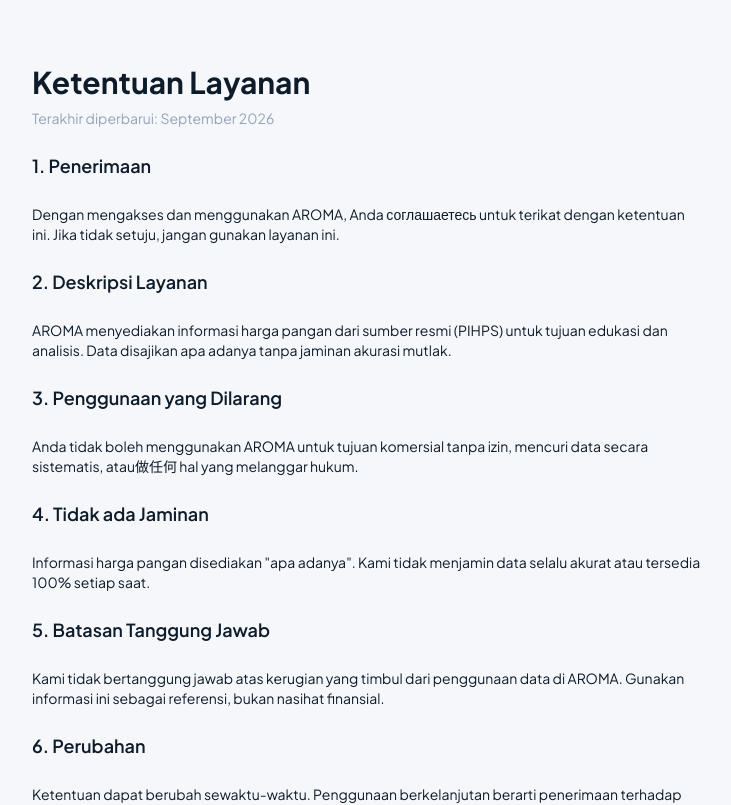
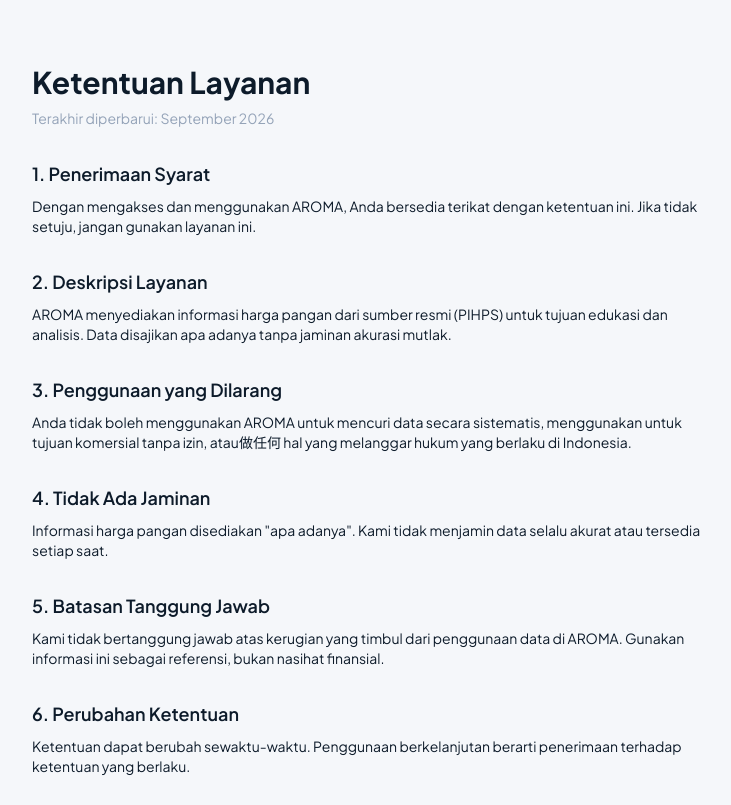
Before and after one commit to kanigaraa/aroma-web, a Next.js app: page /terms in a window 1280 px wide. Shown: the top 805 px of the page, without its empty margins (272-1003 px from the left). Built offline with nearby package versions, Linux system fonts and the light colour scheme.

Commit message:
feat: page titles, privacy/terms styled, fix text content

```diff
--- /dev/null
+++ b/src/app/(app)/dashboard/layout.tsx
@@ -0,0 +1,10 @@
+import type { Metadata } from "next";
+
+export const metadata: Metadata = {
+  title: "AROMA | Dashboard",
+  description: "Dashboard prediksi harga pangan Indonesia.",
+};
+
+export default function DashboardLayout({ children }: { children: React.ReactNode }) {
+  return children;
+}
--- /dev/null
+++ b/src/app/login/layout.tsx
@@ -0,0 +1,3 @@
+import type { Metadata } from "next";
+export const metadata: Metadata = { title: "AROMA | Masuk", description: "Masuk ke AROMA." };
+export default function LoginLayout({ children }: { children: React.ReactNode }) { return children; }
--- a/src/app/privacy/page.tsx
+++ b/src/app/privacy/page.tsx
@@ -1,27 +1,42 @@
+import type { Metadata } from "next";
 import Link from "next/link";
+import styles from "@/app/landing.module.css";
+
+export const metadata: Metadata = { title: "AROMA | Kebijakan Privasi", description: "Kebijakan privasi AROMA." };
 
 export default function PrivacyPage() {
   return (
+    <div className={styles.landing}>
       <main className="min-h-screen bg-background px-6 py-16">
         <article className="mx-auto max-w-2xl">
           <h1 className="mb-2 text-3xl font-bold text-primary">Kebijakan Privasi</h1>
-        <p className="mb-6 text-sm text-secondary">Terakhir diperbarui: September 2026</p>
+          <p className="mb-8 text-sm text-secondary">Terakhir diperbarui: September 2026</p>
 
           <section className="space-y-6 text-sm text-copy">
-          <h2 className="text-lg font-semibold text-primary">1. Data yang Kami Kumpulkan</h2>
+            <div>
+              <h2 className="mb-2 text-lg font-semibold text-primary">1. Data yang Kami Kumpulkan</h2>
               <p>AROMA menyimpan data harga pangan dari sumber resmi (PIHPS) dan data akun pengguna (email) untuk keperluan autentikasi. Kami tidak menjual atau membagikan data pribadi kepada pihak ketiga.</p>
+            </div>
 
-          <h2 className="text-lg font-semibold text-primary">2. Penggunaan Data</h2>
-          <p>Data email digunakan solely untuk login dan komunikasi terkait akun. Data harga pangan ditampilkan untuk keperluan informasi publik.</p>
+            <div>
+              <h2 className="mb-2 text-lg font-semibold text-primary">2. Penggunaan Data</h2>
+              <p>Data email digunakan untuk login dan komunikasi terkait akun. Data harga pangan ditampilkan untuk keperluan informasi publik.</p>
+            </div>
 
-          <h2 className="text-lg font-semibold text-primary">3. Cookie</h2>
+            <div>
+              <h2 className="mb-2 text-lg font-semibold text-primary">3. Cookie</h2>
               <p>Kami menggunakan cookie sesi untuk autentikasi. Cookie tidak melacak aktivitas di luar aplikasi AROMA.</p>
+            </div>
 
-          <h2 className="text-lg font-semibold text-primary">4. Keamanan</h2>
+            <div>
+              <h2 className="mb-2 text-lg font-semibold text-primary">4. Keamanan</h2>
               <p>Autentikasi dilindungi oleh Better Auth dengan enkripsi standar industri. Kata sandi tidak disimpan dalam bentuk plain text.</p>
+            </div>
 
-          <h2 className="text-lg font-semibold text-primary">5. Kontak</h2>
+            <div>
+              <h2 className="mb-2 text-lg font-semibold text-primary">5. Kontak</h2>
               <p>Hubungi kami di <a href="mailto:adlafayyaz@aroma.my.id" className="text-accent hover:underline">adlafayyaz@aroma.my.id</a> untuk pertanyaan terkait privasi.</p>
+            </div>
           </section>
 
           <div className="mt-10 border-t border-border pt-6">
@@ -29,5 +44,6 @@
           </div>
         </article>
       </main>
+    </div>
   );
 }
--- /dev/null
+++ b/src/app/register/layout.tsx
@@ -0,0 +1,3 @@
+import type { Metadata } from "next";
+export const metadata: Metadata = { title: "AROMA | Daftar", description: "Daftar akun AROMA." };
+export default function RegisterLayout({ children }: { children: React.ReactNode }) { return children; }
--- a/src/app/terms/page.tsx
+++ b/src/app/terms/page.tsx
@@ -1,33 +1,52 @@
+import type { Metadata } from "next";
 import Link from "next/link";
+import styles from "@/app/landing.module.css";
+
+export const metadata: Metadata = { title: "AROMA | Ketentuan Layanan", description: "Ketentuan layanan AROMA." };
 
 export default function TermsPage() {
   return (
+    <div className={styles.landing}>
       <main className="min-h-screen bg-background px-6 py-16">
         <article className="mx-auto max-w-2xl">
           <h1 className="mb-2 text-3xl font-bold text-primary">Ketentuan Layanan</h1>
-        <p className="mb-6 text-sm text-secondary">Terakhir diperbarui: September 2026</p>
+          <p className="mb-8 text-sm text-secondary">Terakhir diperbarui: September 2026</p>
 
-        <section className="space-y-6 text-sm text-copy">
-          <h2 className="text-lg font-semibold text-primary">1. Penerimaan</h2>
-          <p>Dengan mengakses dan menggunakan AROMA, Anda соглашаетесь untuk terikat dengan ketentuan ini. Jika tidak setuju, jangan gunakan layanan ini.</p>
+          <section className="space-y-8 text-sm text-copy">
+            <div>
+              <h2 className="mb-2 text-lg font-semibold text-primary">1. Penerimaan Syarat</h2>
+              <p>Dengan mengakses dan menggunakan AROMA, Anda bersedia terikat dengan ketentuan ini. Jika tidak setuju, jangan gunakan layanan ini.</p>
+            </div>
 
-          <h2 className="text-lg font-semibold text-primary">2. Deskripsi Layanan</h2>
+            <div>
+              <h2 className="mb-2 text-lg font-semibold text-primary">2. Deskripsi Layanan</h2>
               <p>AROMA menyediakan informasi harga pangan dari sumber resmi (PIHPS) untuk tujuan edukasi dan analisis. Data disajikan apa adanya tanpa jaminan akurasi mutlak.</p>
+            </div>
 
-          <h2 className="text-lg font-semibold text-primary">3. Penggunaan yang Dilarang</h2>
-          <p>Anda tidak boleh menggunakan AROMA untuk tujuan komersial tanpa izin, mencuri data secara sistematis, atau做任何 hal yang melanggar hukum.</p>
+            <div>
+              <h2 className="mb-2 text-lg font-semibold text-primary">3. Penggunaan yang Dilarang</h2>
+              <p>Anda tidak boleh menggunakan AROMA untuk mencuri data secara sistematis, menggunakan untuk tujuan komersial tanpa izin, atau做任何 hal yang melanggar hukum yang berlaku di Indonesia.</p>
+            </div>
 
-          <h2 className="text-lg font-semibold text-primary">4. Tidak ada Jaminan</h2>
-          <p>Informasi harga pangan disediakan "apa adanya". Kami tidak menjamin data selalu akurat atau tersedia 100% setiap saat.</p>
+            <div>
+              <h2 className="mb-2 text-lg font-semibold text-primary">4. Tidak Ada Jaminan</h2>
+              <p>Informasi harga pangan disediakan "apa adanya". Kami tidak menjamin data selalu akurat atau tersedia setiap saat.</p>
+            </div>
 
-          <h2 className="text-lg font-semibold text-primary">5. Batasan Tanggung Jawab</h2>
+            <div>
+              <h2 className="mb-2 text-lg font-semibold text-primary">5. Batasan Tanggung Jawab</h2>
               <p>Kami tidak bertanggung jawab atas kerugian yang timbul dari penggunaan data di AROMA. Gunakan informasi ini sebagai referensi, bukan nasihat finansial.</p>
+            </div>
 
-          <h2 className="text-lg font-semibold text-primary">6. Perubahan</h2>
+            <div>
+              <h2 className="mb-2 text-lg font-semibold text-primary">6. Perubahan Ketentuan</h2>
               <p>Ketentuan dapat berubah sewaktu-waktu. Penggunaan berkelanjutan berarti penerimaan terhadap ketentuan yang berlaku.</p>
+            </div>
 
-          <h2 className="text-lg font-semibold text-primary">7. Kontak</h2>
+            <div>
+              <h2 className="mb-2 text-lg font-semibold text-primary">7. Kontak</h2>
               <p>Pertanyaan? Hubungi <a href="mailto:adlafayyaz@aroma.my.id" className="text-accent hover:underline">adlafayyaz@aroma.my.id</a></p>
+            </div>
           </section>
 
           <div className="mt-10 border-t border-border pt-6">
@@ -35,5 +54,6 @@
           </div>
         </article>
       </main>
+    </div>
   );
 }
```
Lines whose indentation alone changed are shown as unchanged.
